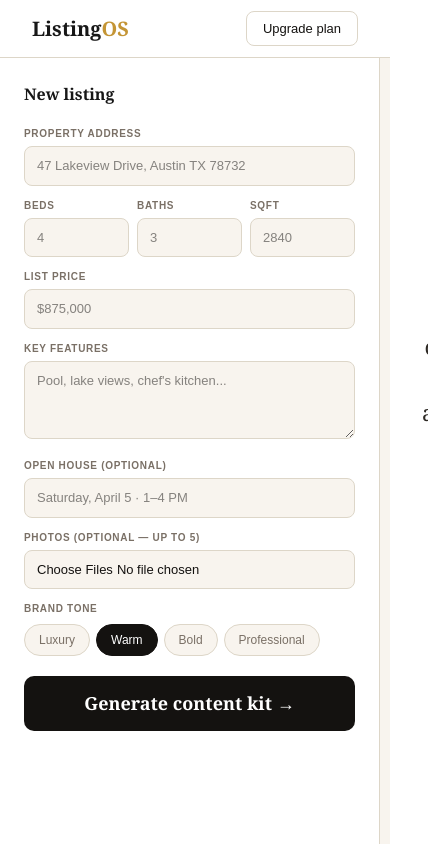
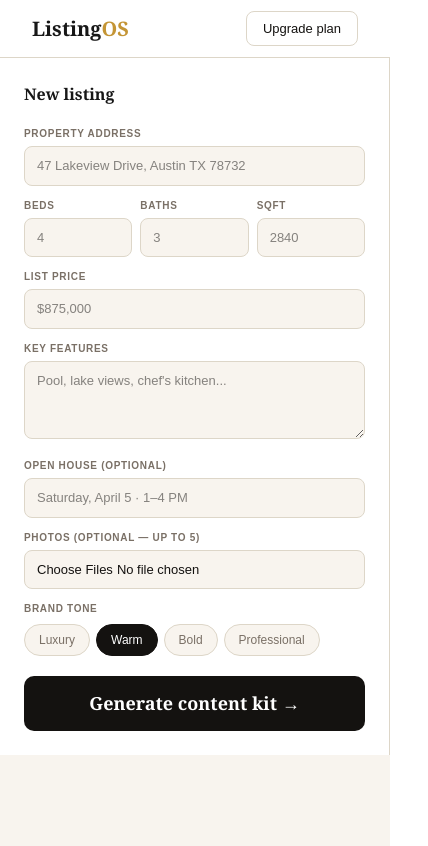
Before and after one commit to listingos/listingos, a Next.js app: page /dashboard in a window 390 px wide. Shown: the top 846 px of the page, 428 px wide, since content can reach past the window. Built offline with nearby package versions, Linux system fonts and the light colour scheme.

Commit message:
fix mobile responsive layout

```diff
--- a/app/dashboard/page.tsx
+++ b/app/dashboard/page.tsx
@@ -158,7 +158,7 @@ NEIGHBORHOOD:
         </div>
       </nav>
 
-      <div style={{ display: 'grid', gridTemplateColumns: '380px 1fr', minHeight: 'calc(100vh - 58px)' }}>
+      <div style={{ display: 'grid', gridTemplateColumns: 'repeat(auto-fit, minmax(320px, 1fr))', minHeight: 'calc(100vh - 58px)' }}>
         <div style={{ background: 'white', borderRight: '1px solid #DDD6C8', padding: '24px', overflowY: 'auto' }}>
           <div style={{ fontSize: '16px', fontWeight: '600', fontFamily: 'Georgia, serif', marginBottom: '20px' }}>New listing</div>
 
```
